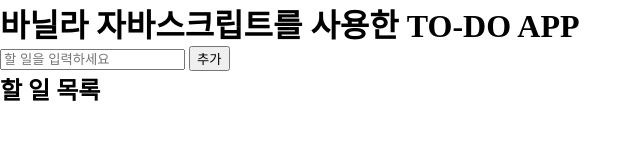
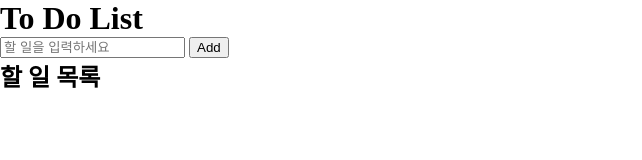
Before and after one commit to march0320/vanilla-js-todo-1886px, a plain HTML site: page index.html in a window 1280 px wide. Shown: the whole page, without its empty margins (0-642 px from the left). Drawn offline with Linux system fonts and the light colour scheme.

Commit message:
todolist-html

```diff
--- a/index.html
+++ b/index.html
@@ -4,18 +4,21 @@
     <meta charset="UTF-8" />
     <meta name="viewport" content="width=device-width, initial-scale=1.0" />
     <title><!--TO-DO APP--></title>
+    <link rel="preconnect" href="https://fonts.googleapis.com">
+    <link rel="preconnect" href="https://fonts.gstatic.com" crossorigin>
+    <link href="https://fonts.googleapis.com/css2?family=Gothic+A1&display=swap" rel="stylesheet">
     <link rel="stylesheet" href="style.css" />
   </head>
   <body>
-    <h1>바닐라 자바스크립트를 사용한 TO-DO APP</h1>
-    <div id="container">
+    <h1>To Do List</h1>
+    <header>
         <input id="Input" type="text" placeholder="할 일을 입력하세요"/>
-        <button type="submit" id="add-button" onClick="addToDo();">추가</button>
-    </div>
-    <div>
+        <button type="submit" id="add-button" onClick="addToDo();">Add</button>
+    </header>
+    <section>
       <h2>할 일 목록</h2>
       <u1 id="list"></u1>
-    </div>
+    </section>
   </body>
   <script src="script.js"></script>
 </html>
```
